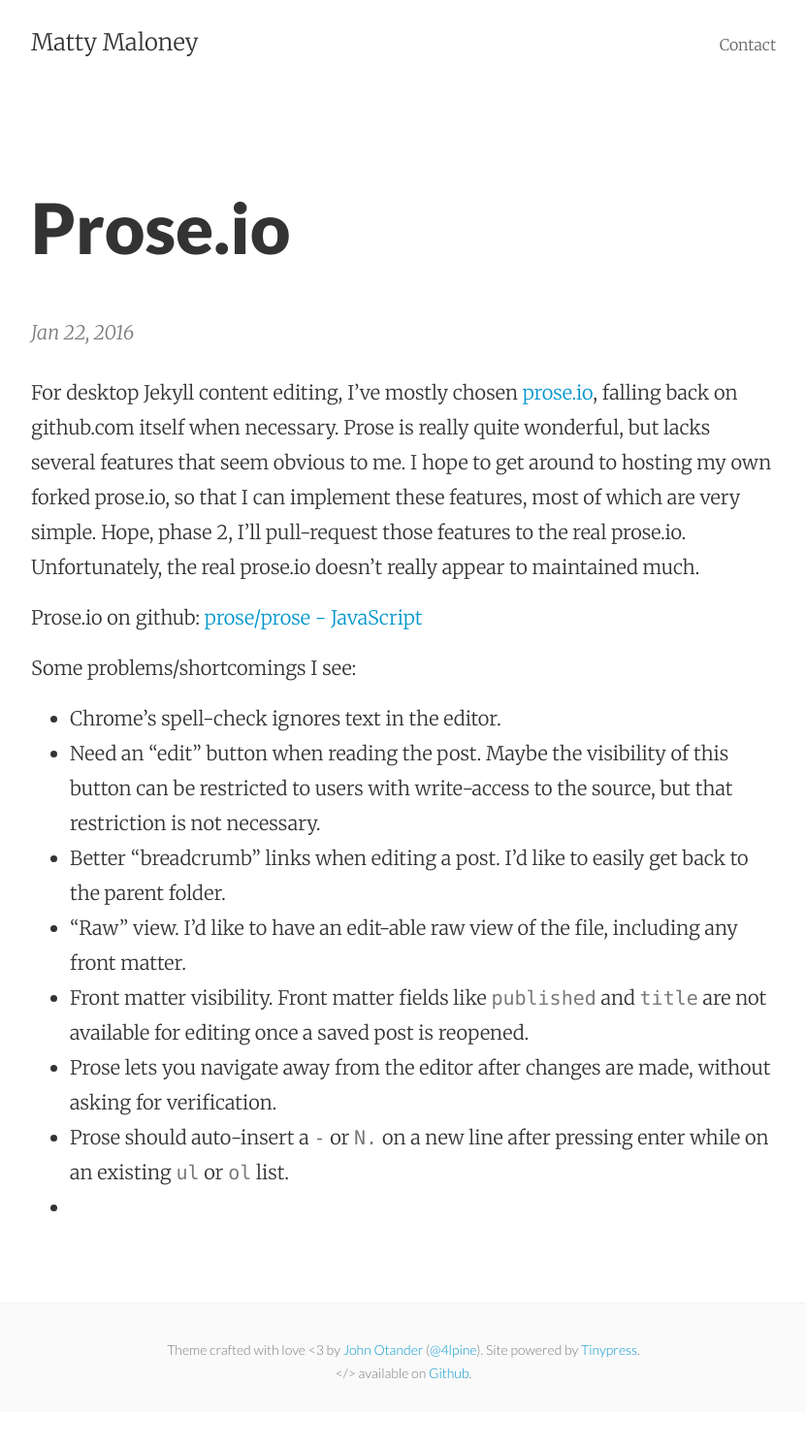
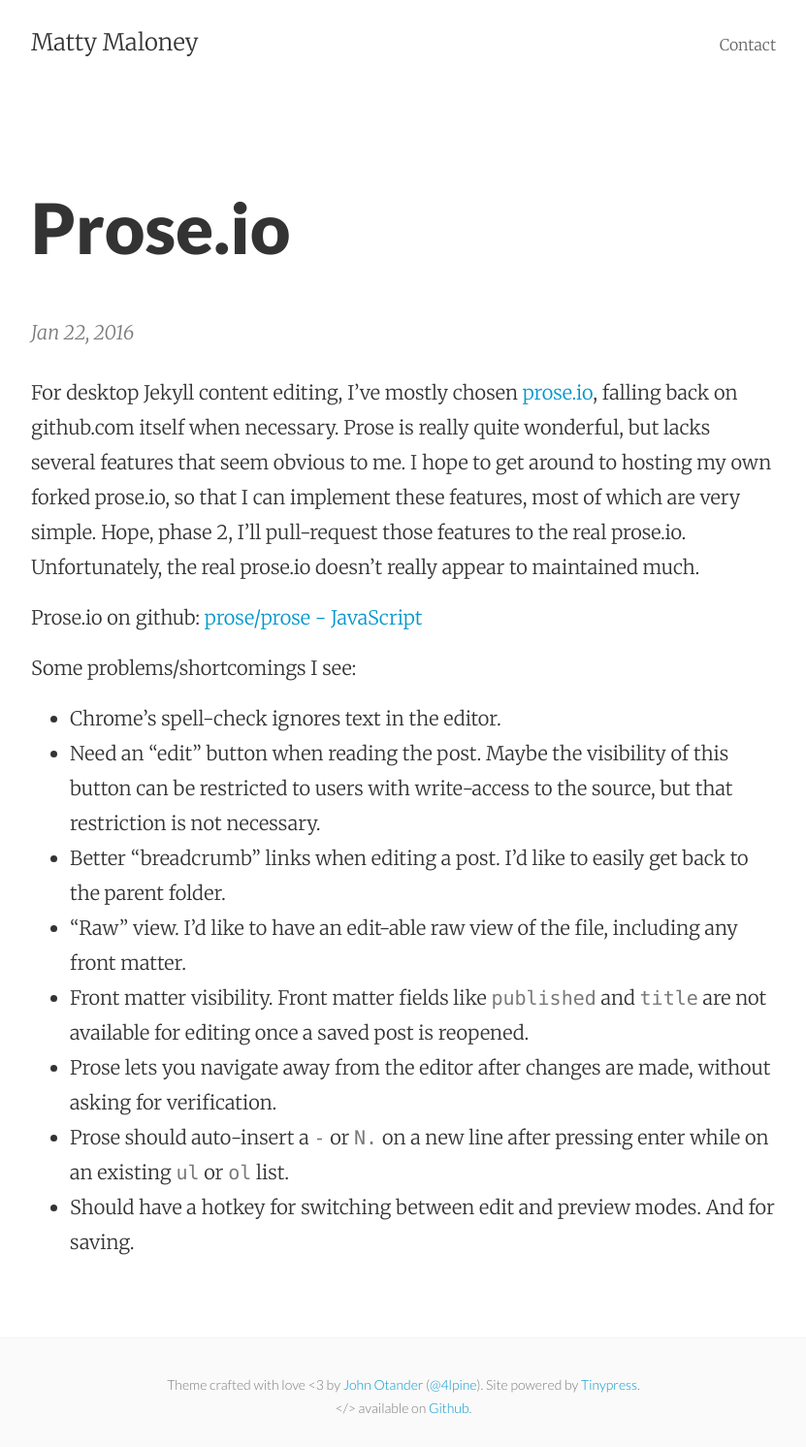
Before and after one commit to mattymaloney/mattymaloney.github.io, a Jekyll site: the page built from _posts/2016-01-22-prose-io.md, in a window 1280 px wide. Shown: the whole page at 97% size, without its empty margins (224-1055 px from the left). Built offline with Jekyll 4.4.1, drawn with Linux system fonts in a browser that asks for light colours; before the commit the page ends 1456 px from its top, so only the background shows below that.

Commit message:
Updated 2016-01-22-prose-io.md

```diff
--- a/_posts/2016-01-22-prose-io.md
+++ b/_posts/2016-01-22-prose-io.md
@@ -21,4 +21,4 @@
 - Front matter visibility. Front matter fields like `published` and `title` are not available for editing once a saved post is reopened.
 - Prose lets you navigate away from the editor after changes are made, without asking for verification.
 - Prose should auto-insert a `-` or `N.` on a new line after pressing enter while on an existing `ul` or `ol` list.
--
+- Should have a hotkey for switching between edit and preview modes. And for saving.
```
